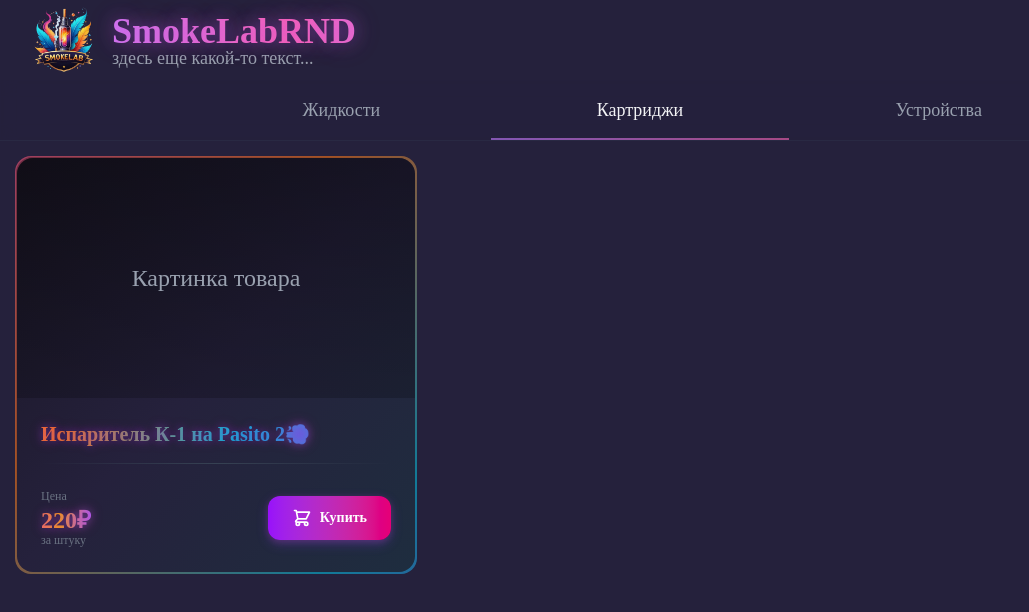
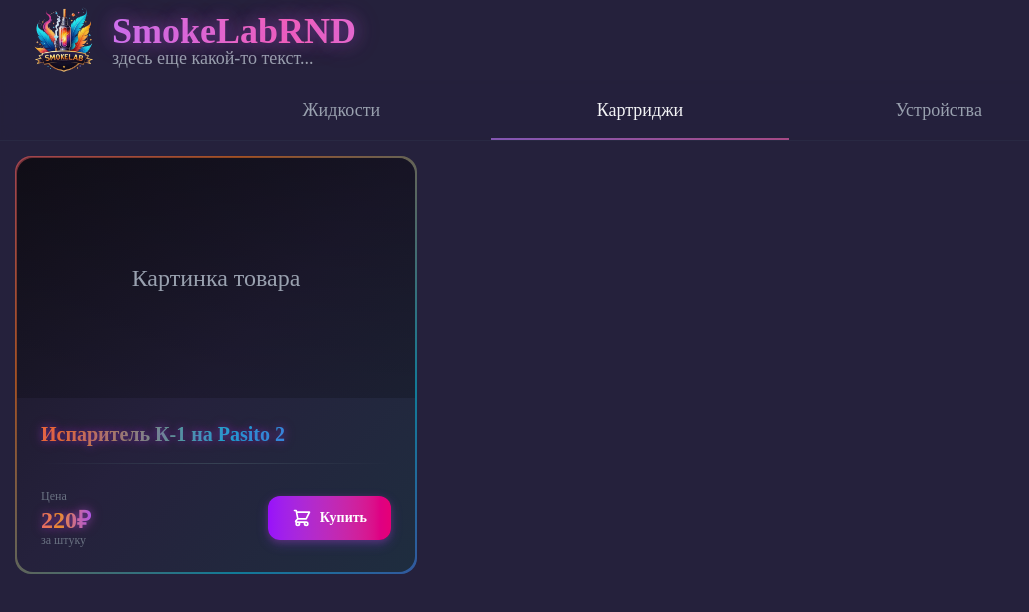
Before and after one commit to IamSubarist/vape_shop, a React (Vite) app: page /cartridges in a window 1280 px wide. Shown: the top 612 px of the page, without its empty margins (0-1029 px from the left). Built offline with nearby package versions, Linux system fonts and the light colour scheme; a web font is replaced by a local one.

Commit message:
fix: animation optimized

```diff
--- a/src/components/Showcase/Showcase.jsx
+++ b/src/components/Showcase/Showcase.jsx
@@ -1,5 +1,4 @@
 import React from "react";
-import { motion, useReducedMotion } from "framer-motion";
 
 // Компонент для отображения деталей продукта
 const ProductDetails = ({ item, type }) => {
@@ -42,88 +41,31 @@
 
 // Компонент карточки продукта
 const ProductCard = ({ item, type, index }) => {
-  const shouldReduceMotion = useReducedMotion();
-
   const handleBuyClick = (e) => {
     e.preventDefault();
     // Здесь можно добавить логику добавления в корзину
     console.log("Добавить в корзину:", item);
   };
 
-  // Оптимизированная анимация для слабых устройств (только transform и opacity для GPU ускорения)
-  const cardVariants = {
-    hidden: {
-      opacity: shouldReduceMotion ? 1 : 0,
-      y: shouldReduceMotion ? 0 : 50,
-      scale: shouldReduceMotion ? 1 : 0.92,
-    },
-    visible: {
-      opacity: 1,
-      y: 0,
-      scale: 1,
-      transition: shouldReduceMotion
-        ? { duration: 0 }
-        : {
-            duration: 0.6,
-            ease: [0.23, 1, 0.32, 1], // Плавная кривая для красивого эффекта
-            opacity: { duration: 0.5 },
-            y: { duration: 0.6, ease: [0.23, 1, 0.32, 1] },
-            scale: { duration: 0.6, ease: [0.23, 1, 0.32, 1] },
-          },
-    },
+  // CSS анимация появления с задержкой
+  const cardStyle = {
+    animationDelay: `${index * 0.08}s`,
   };
 
-  // Определяем, нужно ли использовать will-change (только для первых карточек)
-  const shouldUseWillChange = !shouldReduceMotion && index < 9;
-
   return (
-    <motion.div
-      className="group relative rounded-2xl overflow-visible"
-      variants={cardVariants}
-      initial="hidden"
-      animate="visible"
-      whileHover={
-        shouldReduceMotion
-          ? {}
-          : {
-              scale: 1.02,
-              transition: { duration: 0.3, ease: [0.23, 1, 0.32, 1] },
-            }
-      }
-      style={{
-        willChange: shouldUseWillChange ? "transform, opacity" : "auto",
-      }}
+    <div
+      className="group relative rounded-2xl overflow-visible card-enter"
+      style={cardStyle}
     >
       {/* Градиентная рамка с красивым свечением */}
-      <motion.div
-        className="absolute -inset-[1px] rounded-2xl"
+      <div
+        className="absolute -inset-[1px] rounded-2xl border-frame"
         style={{
           background:
             "linear-gradient(135deg, #7C3AED, #EC4899, #F97316, #06B6D4, #7C3AED)",
           backgroundSize: "200% 200%",
-        }}
-        animate={{
-          backgroundPosition: shouldReduceMotion
-            ? "0% 50%"
-            : ["0% 50%", "100% 50%", "0% 50%"],
-        }}
-        whileHover={
-          shouldReduceMotion
-            ? {}
-            : {
-                opacity: 1,
-                boxShadow:
-                  "0 0 20px rgba(124, 58, 237, 0.6), 0 0 40px rgba(236, 72, 153, 0.4), 0 0 60px rgba(249, 115, 22, 0.2)",
-                transition: { duration: 0.3 },
-              }
-        }
-        initial={{ opacity: 0.6 }}
-        transition={{
-          backgroundPosition: {
-            duration: 4,
-            repeat: Infinity,
-            ease: "linear",
-          },
+          animation: "border-glow 4s ease infinite",
+          opacity: 0.6,
         }}
       />
 
@@ -131,34 +73,12 @@
       <div className="absolute -inset-[0.5px] rounded-2xl bg-gradient-to-br from-black/30 via-transparent to-transparent pointer-events-none" />
 
       {/* Градиентный фон с эффектом подсветки при hover */}
-      <motion.div
-        className="absolute inset-0 rounded-2xl"
-        initial={{ opacity: 0 }}
-        whileHover={
-          shouldReduceMotion
-            ? {}
-            : {
-                opacity: 1,
-                background:
-                  "radial-gradient(circle at center, rgba(124, 58, 237, 0.15), rgba(236, 72, 153, 0.1), transparent)",
-                transition: { duration: 0.3 },
-              }
-        }
-      />
+      <div className="absolute inset-0 rounded-2xl card-glow-bg opacity-0 group-hover:opacity-100 transition-opacity duration-300" />
 
       {/* Основной фон карточки */}
-      <motion.div
-        className="relative bg-gradient-to-br from-[#1a1625] via-[#25213C] to-[#1e2d3f] rounded-2xl overflow-hidden"
+      <div
+        className="relative bg-gradient-to-br from-[#1a1625] via-[#25213C] to-[#1e2d3f] rounded-2xl overflow-hidden card-inner"
         style={{ margin: "1px" }}
-        whileHover={
-          shouldReduceMotion
-            ? {}
-            : {
-                boxShadow:
-                  "inset 0 0 30px rgba(124, 58, 237, 0.1), 0 10px 40px rgba(0, 0, 0, 0.3)",
-                transition: { duration: 0.3 },
-              }
-        }
       >
         {/* Изображение товара */}
         <div className="relative overflow-hidden bg-gradient-to-b from-black/40 to-black/20">
@@ -240,29 +160,12 @@
             </button>
           </div>
         </div>
-      </motion.div>
-    </motion.div>
+      </div>
+    </div>
   );
 };
 
 export const Showcase = ({ title, dataUrl, type = "liquids" }) => {
-  const shouldReduceMotion = useReducedMotion();
-
-  // Контейнерная анимация для последовательного появления
-  const containerVariants = {
-    hidden: { opacity: shouldReduceMotion ? 1 : 0 },
-    visible: {
-      opacity: 1,
-      transition: shouldReduceMotion
-        ? { duration: 0 }
-        : {
-            staggerChildren: 0.08,
-            delayChildren: 0.1,
-            when: "beforeChildren",
-          },
-    },
-  };
-
   return (
     <div>
       {/* <p
@@ -271,16 +174,11 @@
       >
         {title}
       </p> */}
-      <motion.div
-        className="grid grid-cols-1 md:grid-cols-2 lg:grid-cols-3 gap-6"
-        variants={containerVariants}
-        initial="hidden"
-        animate="visible"
-      >
+      <div className="grid grid-cols-1 md:grid-cols-2 lg:grid-cols-3 gap-6">
         {dataUrl.map((item, index) => (
           <ProductCard key={item.id} item={item} type={type} index={index} />
         ))}
-      </motion.div>
+      </div>
     </div>
   );
 };
--- a/src/index.css
+++ b/src/index.css
@@ -114,10 +114,53 @@
   }
 }
 
-/* Анимация появления карточек теперь через framer-motion */
-/* Оставим стили для совместимости, но они будут переопределены framer-motion */
+/* Оптимизированная CSS анимация появления карточек для слабых устройств */
+@keyframes card-enter {
+  0% {
+    opacity: 0;
+    transform: translateY(40px) translateZ(0) scale(0.95);
+  }
+  100% {
+    opacity: 1;
+    transform: translateY(0) translateZ(0) scale(1);
+  }
+}
 
-/* Стили для карточек теперь управляются через framer-motion */
+.card-enter {
+  animation: card-enter 0.5s cubic-bezier(0.25, 0.46, 0.45, 0.94) forwards;
+  opacity: 0;
+  will-change: transform, opacity;
+}
+
+/* Оптимизация для GPU ускорения */
+.card-enter {
+  transform: translateZ(0);
+  backface-visibility: hidden;
+}
+
+@media (prefers-reduced-motion: reduce) {
+  .card-enter {
+    animation: none;
+    opacity: 1;
+    transform: none;
+    will-change: auto;
+  }
+}
+
+/* Оптимизированный hover эффект для карточек */
+.card-enter {
+  transition: transform 0.3s cubic-bezier(0.23, 1, 0.32, 1);
+}
+
+.card-enter:hover {
+  transform: scale(1.02) translateZ(0);
+}
+
+@media (prefers-reduced-motion: reduce) {
+  .card-enter:hover {
+    transform: none;
+  }
+}
 
 /* Оптимизированное свечение для кнопки */
 .button-glow {
@@ -149,6 +192,49 @@
   }
 }
 
+/* Стили для рамки карточки */
+.border-frame {
+  transition: opacity 0.3s ease, box-shadow 0.3s ease;
+}
+
+.card-enter:hover .border-frame {
+  opacity: 1;
+  box-shadow: 0 0 20px rgba(124, 58, 237, 0.6), 0 0 40px rgba(236, 72, 153, 0.4),
+    0 0 60px rgba(249, 115, 22, 0.2);
+}
+
+@media (prefers-reduced-motion: reduce) {
+  .card-enter:hover .border-frame {
+    box-shadow: none;
+  }
+}
+
+/* Градиентный фон при hover */
+.card-glow-bg {
+  background: radial-gradient(
+    circle at center,
+    rgba(124, 58, 237, 0.15),
+    rgba(236, 72, 153, 0.1),
+    transparent
+  );
+}
+
+/* Внутреннее свечение карточки */
+.card-inner {
+  transition: box-shadow 0.3s ease;
+}
+
+.card-enter:hover .card-inner {
+  box-shadow: inset 0 0 30px rgba(124, 58, 237, 0.1),
+    0 10px 40px rgba(0, 0, 0, 0.3);
+}
+
+@media (prefers-reduced-motion: reduce) {
+  .card-enter:hover .card-inner {
+    box-shadow: none;
+  }
+}
+
 /* Оптимизированное свечение для логотипа */
 @keyframes logo-glow {
   0%,
--- a/src/pages/Cartridges/Cartridges.jsx
+++ b/src/pages/Cartridges/Cartridges.jsx
@@ -5,7 +5,7 @@
   const mockItems = [
     {
       id: 1,
-      title: "Испаритель К-1 на Pasito 2💨",
+      title: "Испаритель К-1 на Pasito 2",
       price: "220",
       image: "https://placehold.co/600x360",
     },
```
